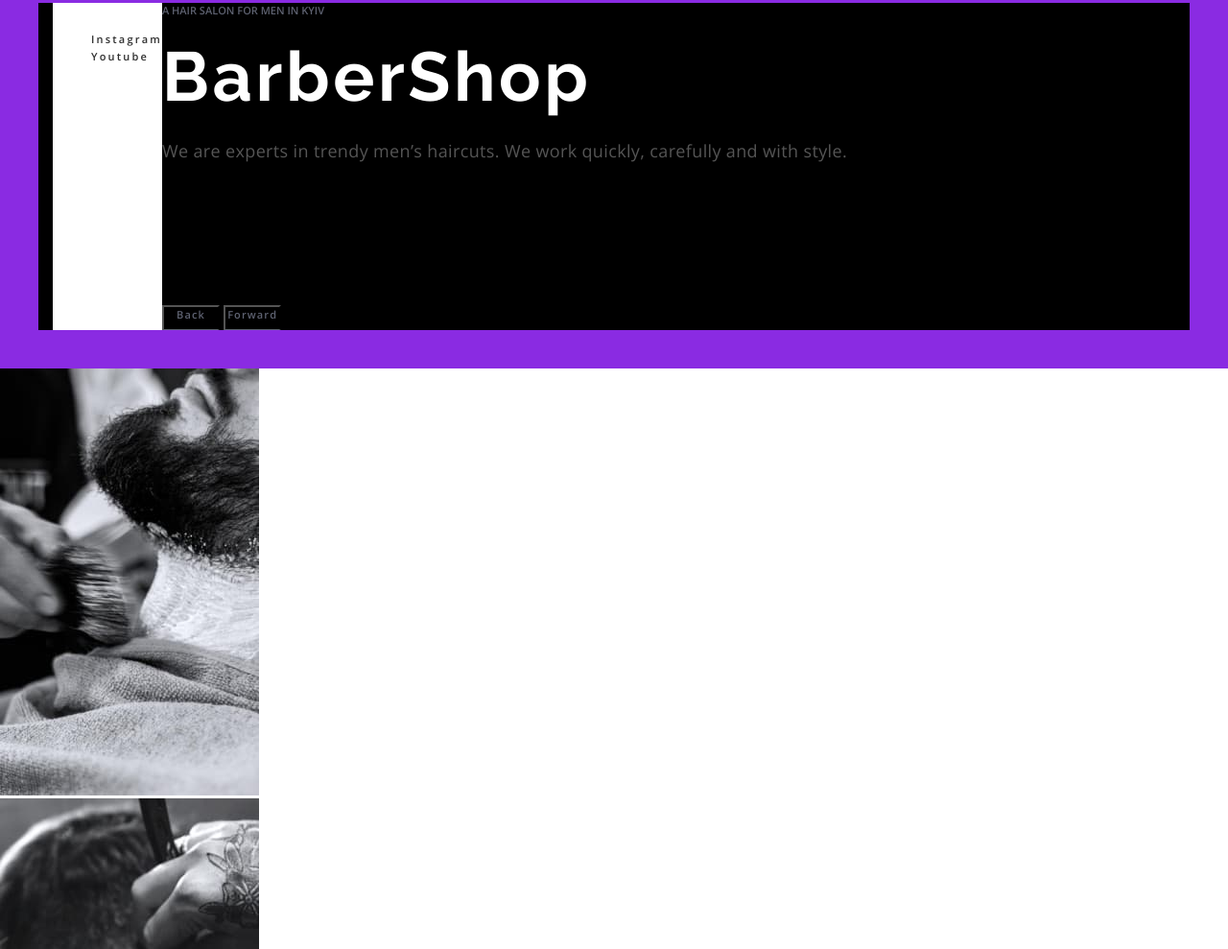
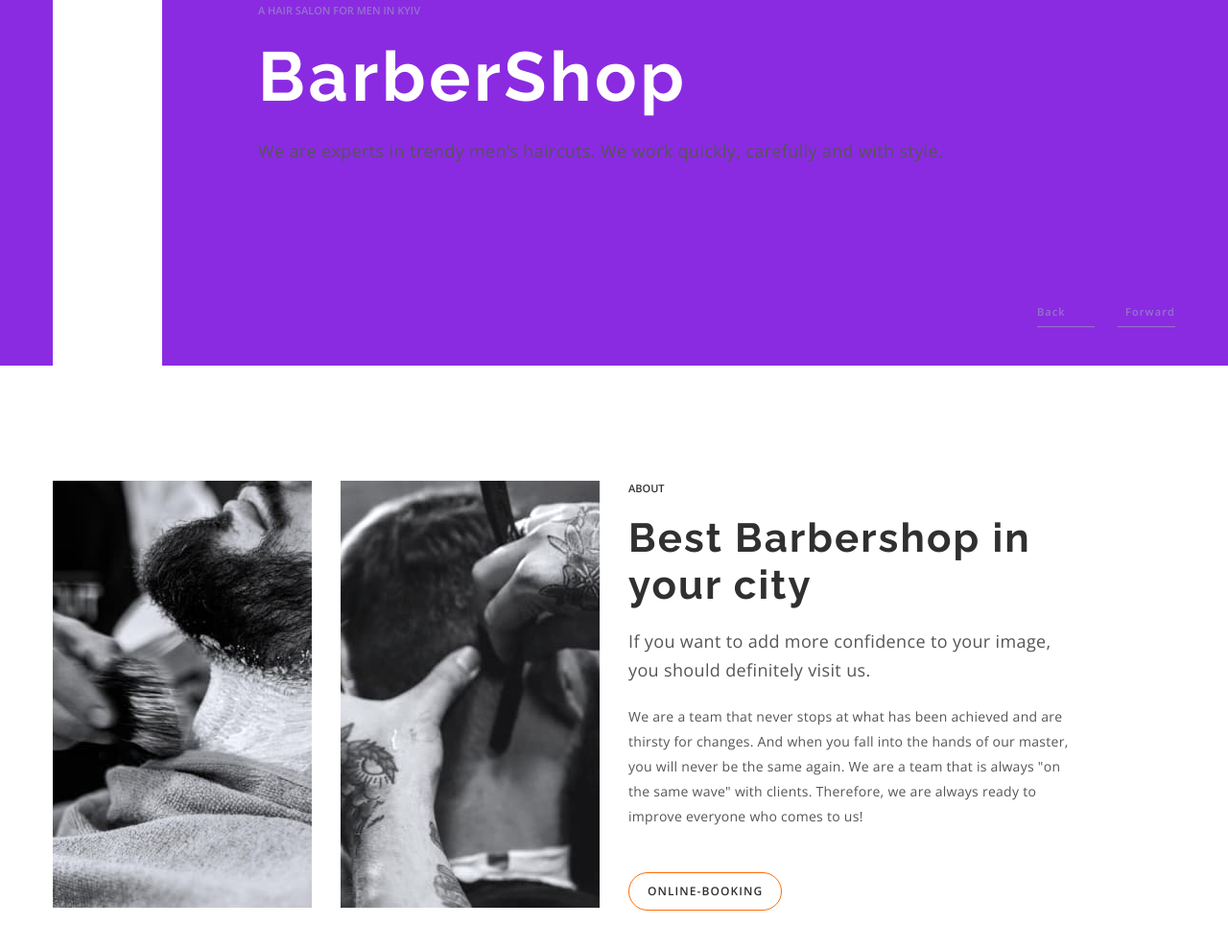
Before and after one commit to Tigriceo/bc42, a plain HTML site: page index.html in a window 1280 px wide. Shown: the part 389-1378 px from the top of the page at 96% size. Drawn offline with nearby package versions, Linux system fonts and the light colour scheme.

Commit message:
module 3

```diff
--- a/css/styles.css
+++ b/css/styles.css
@@ -14,6 +14,8 @@
   /* змінні на загальні елементи */
   --bg-red: red;
   --bg-white: #fff;
+  /* змінні контейнеру */
+  --coontainer-padding: 15px;
 }
 /* @font-face {
   font-family: 'Roboto', sans-serif;
@@ -38,24 +40,29 @@ body {
   /* font-family: "Raleway", sans-serif; */
 }
 .container {
-  background-color: #000000;
   max-width: 1200px;
   margin: 0 auto;
-  padding: 0 15px;
+  padding: 0 var(--coontainer-padding);
 }
-h1,
-h2,
-h3,
-h4,
-h5,
-h6,
-p,
-ul {
-  margin: 0;
-  padding: 0;
+.section {
+  padding: 120px 0;
 }
 button {
   cursor: pointer;
+}
+
+.btn {
+  width: fit-content;
+  padding: 11px 19px;
+  font-weight: 600;
+  font-size: 12px;
+  line-height: 1.3333;
+  letter-spacing: 0.09em;
+  text-transform: uppercase;
+  color: var(--c-dark);
+  background-color: transparent;
+  border: 1px solid #ff6c00;
+  border-radius: 25px;
 }
 
 /* a {
@@ -143,16 +150,7 @@ ul {
 }
 .header-btn {
   margin-left: 40px;
-  padding: 11px 19px;
-  font-weight: 600;
-  font-size: 12px;
-  line-height: 1.3333;
-  letter-spacing: 0.09em;
-  text-transform: uppercase;
   color: var(--c-white);
-  background-color: transparent;
-  border: 1px solid #ff6c00;
-  border-radius: 25px;
 }
 /* .f-letter {
   font-size: 16px;
@@ -200,7 +198,6 @@ ul {
 
 /* hero */
 .hero {
-  padding: 272px 0 40px;
   background-color: blueviolet;
 }
 .hero-block {
@@ -213,6 +210,10 @@ ul {
 /* .hero-uptitle {
   color: rgba(157, 164, 189, 0.6);
 } */
+.hero-content {
+  width: calc(100% - 114px);
+  padding: 272px 0 40px 100px;
+}
 .hero-title {
   margin: 20px 0;
   font-family: var(--fmRl);
@@ -227,9 +228,6 @@ ul {
   letter-spacing: 0.02em;
   color: var(--с-gray);
 }
-.hero-content__btns {
-  margin-top: 144px;
-}
 .hero-btn {
   min-width: 60px;
   padding: 0 0 8px;
@@ -239,10 +237,48 @@ ul {
   letter-spacing: 0.1em;
   color: rgba(157, 164, 189, 0.6);
   background: transparent;
+  border: none;
   border-bottom: 1px solid rgba(157, 164, 189, 0.6);
+}
+.hero-content__btns {
+  display: flex;
+  justify-content: flex-end;
+  gap: 24px;
+  margin-top: 144px;
+}
+.hero-btn-prev {
+  text-align: left;
+}
+.hero-btn-next {
+  text-align: right;
+}
+.hero-btn:hover,
+.hero-btn:focus,
+.hero-btn.active {
+  color: var(--c-white);
 }
 
 /* about */
+.about-block {
+  display: flex;
+  gap: 30px;
+}
+.about-works {
+  display: flex;
+  gap: 30px;
+}
+.about-content {
+  display: flex;
+  flex-direction: column;
+  justify-content: space-between;
+  max-width: 470px;
+}
+
+.about-content-text {
+  display: flex;
+  flex-direction: column;
+  gap: 20px;
+}
 .about-subtitle {
   font-size: 18px;
   line-height: 1.6666;
@@ -345,9 +381,9 @@ ul {
 .block-test:last-child{
   margin-right: 0;
 } */
-.block-test:nth-child(3n) {
+/* .block-test:nth-child(3n) {
   margin-right: 50px;
 }
 .block-test:not(:last-child) {
   margin-right: 50px;
-}
+} */
--- a/index.html
+++ b/index.html
@@ -33,7 +33,7 @@
               <a class="link header-link" href="./portfolio.html">About</a>
             </li>
             <li class="navigation-item">
-              <a class="link header-link" href="#">Services and prices <span lang="uk">собака</span></a>
+              <a class="link header-link" href="#">Services and prices</a>
             </li>
             <li class="navigation-item">
               <a class="link header-link" href="#barbers">Barbers</a>
@@ -46,7 +46,7 @@
         <div class="header-btns">
           <a class="link header-contact" href="tel:+380441111111">+38 044 111 11 11</a>
           <!-- <a href="http://" target="_blank" rel="noopener noreferrer">Нова вкладка</a> -->
-          <button class="header-btn" type="button">Online-booking</button>
+          <button class="btn header-btn" type="button">Online-booking</button>
         </div>
       </div>
     </header>
@@ -66,15 +66,16 @@
             <h1 class="hero-title">BarberShop</h1>
             <p class="hero-desc">We are experts in trendy men’s haircuts. We work quickly, carefully and with style.</p>
             <div class="hero-content__btns">
-              <button type="button" class="hero-btn">Back</button>
-              <button type="button" class="hero-btn">Forward</button>
+              <button type="button" class="hero-btn hero-btn-prev">Back</button>
+              <button type="button" class="hero-btn hero-btn-next">Forward</button>
             </div>
           </div>
         </div>
       </section>
       <!--  -->
-      <section class="about">
-        <ul>
+      <section class="section about">
+        <div class="container about-block">
+          <ul class="about-works">
             <li>
               <img src="./images/about-1.jpg" alt="work example" width="270" height="445" />
             </li>
@@ -82,6 +83,8 @@
               <img src="./images/about-2.jpg" alt="work example" width="270" height="445" />
             </li>
           </ul>
+          <div class="about-content">
+            <div class="about-content-text">
               <p class="uptitle">About</p>
               <h2 class="section-title">
                 Best Barbershop in<br />
@@ -89,10 +92,13 @@
               </h2>
               <p class="about-subtitle">If you want to add more confidence to your image, you should definitely visit us.</p>
               <p class="about-desc">
-          We are a team that never stops at what has been achieved and are thirsty for changes. And when you fall into the hands of our master, you will never be the same again. We are a team that is always "on the same wave" with clients. Therefore, we are always ready to improve everyone who comes
-          to us!
+                We are a team that never stops at what has been achieved and are thirsty for changes. And when you fall into the hands of our master, you will never be the same again. We are a team that is always "on the same wave" with clients. Therefore, we are always ready to improve everyone who
+                comes to us!
               </p>
-        <button type="button">ONLINE-BOOKING</button>
+            </div>
+            <button class="btn" type="button">ONLINE-BOOKING</button>
+          </div>
+        </div>
       </section>
       <!--  -->
       <section>
```
Lines whose indentation alone changed are shown as unchanged.
